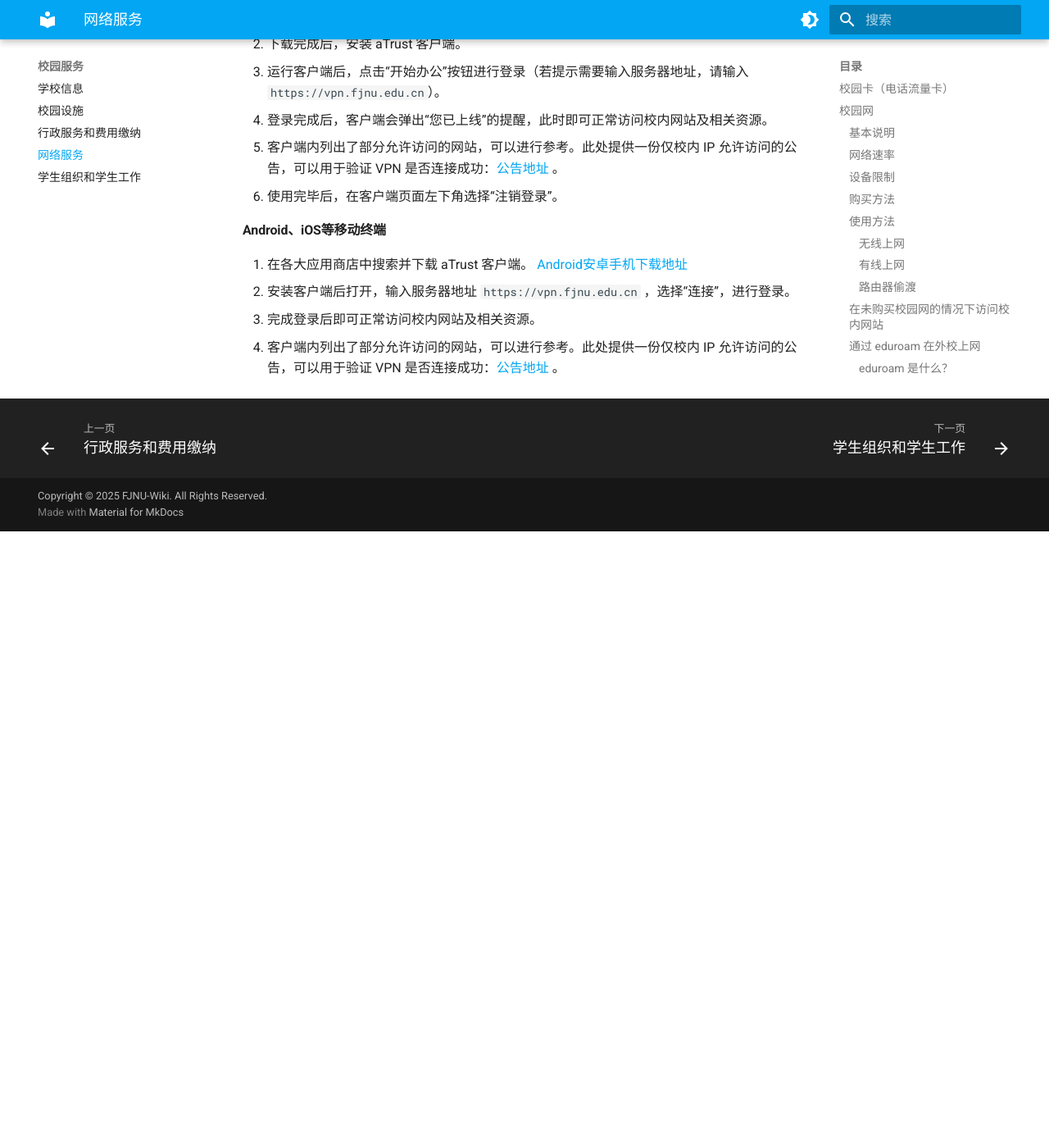
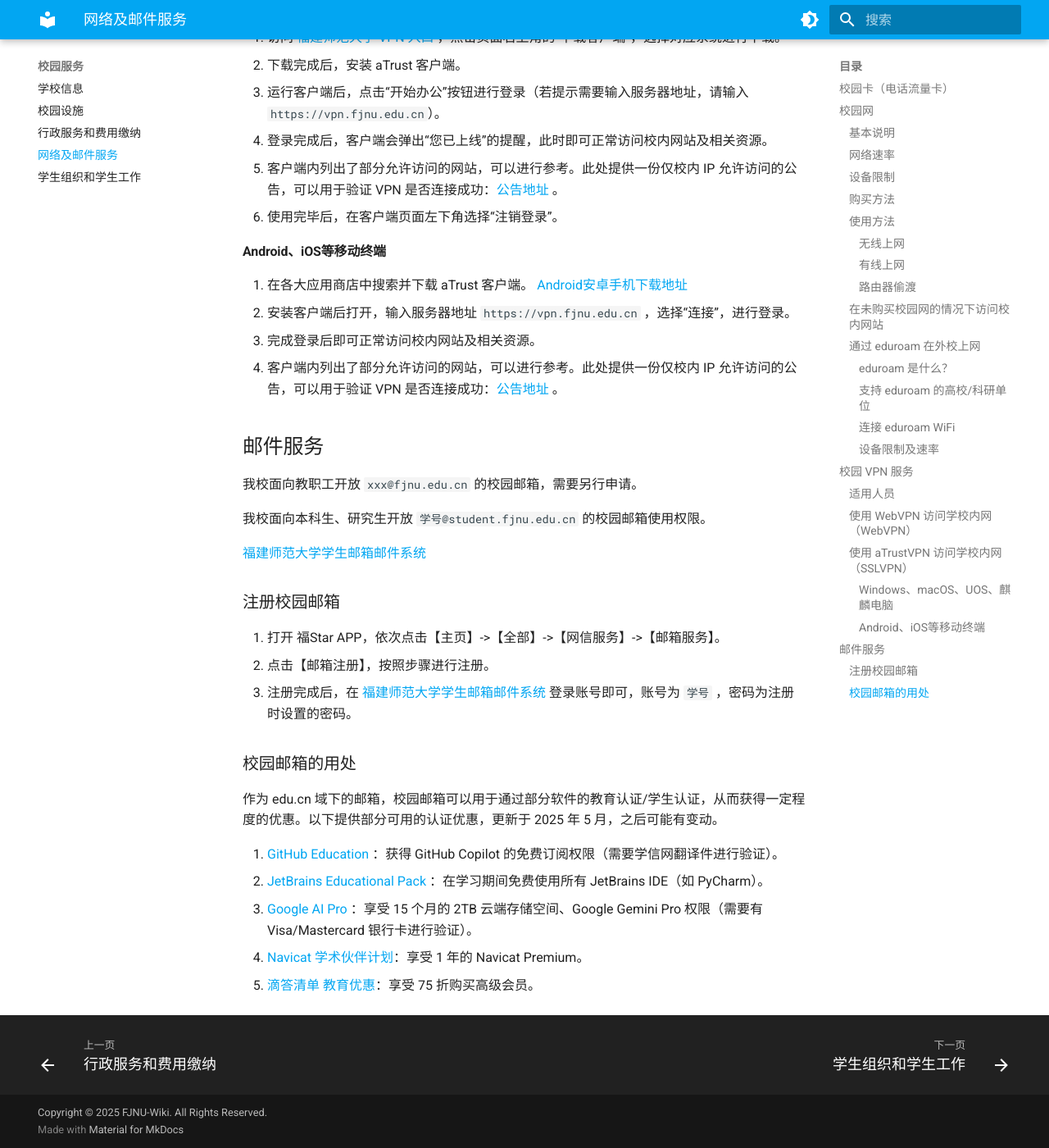
Before and after one commit to kanerty/FJNU-Wiki, an MkDocs documentation site: the page built from docs/service/network.md, in a window 1280 px wide and 1400 px high, scrolled down 4085 px. Shown: the whole window at 82% size. Built offline with MkDocs 1.6.1 and Material for MkDocs 9.7.7, drawn with Linux system fonts in a browser that asks for light colours; before the commit the page ends 4733 px from its top, so only the background shows below that; some of the changed text lies outside the part shown.

Commit message:
feat: 更新反诈骗案例、邮件服务介绍

```diff
--- a/docs/service/network.md
+++ b/docs/service/network.md
@@ -1,4 +1,4 @@
-# 网络服务
+# 网络及邮件服务
 
 ## 校园卡（电话流量卡） {#campus-sim-card}
 
@@ -105,20 +105,20 @@ eduroam WiFi 对一个账号仅支持一台设备上网。多个设备上网时
 
 ### 适用人员
 
-校园 VPN 服务对研究生、教职工为默认开启，本科生则需要自行启用。启用方法如下：
+校园 WebVPN 服务对研究生、教职工为默认开启，本科生则需要自行启用；SSLVPN 服务对教职工默认开启，本科生、研究生则需要自行启用。启用方法如下：
 
 1. 点击进入 [福建师范大学校园综合服务平台](https://school.app.fjnu.edu.cn/inte-service-platform-hall-schoolweb/topbar/person) 。
 2. 登录后在左侧菜单栏选择“其他服务”。
 3. 自助开通“sslvpn 服务”、“邮箱服务”及“webvpn 服务”。
 
-### 使用 WebVPN 访问学校内网
+### 使用 WebVPN 访问学校内网（WebVPN）
 
 本方法仅适用于访问图书馆资源、财务系统（教职工）、化学品管理系统（教职工）、大仪共享系统（教职工）、中国知网、万方数据库、部分期刊资源时使用。对于其它的使用场景，请使用 aTrustVPN。
 
 1. 访问 [福建师范大学 WebVPN 入口](https://vpn3.fjnu.edu.cn/auth/login) ，登录账号。
 2. 选择需要访问的网站（仅能通过该页面进行选择）。
 
-### 使用aTrustVPN 访问学校内网
+### 使用 aTrustVPN 访问学校内网（SSLVPN）
 
 #### Windows、macOS、UOS、麒麟电脑
 
@@ -135,3 +135,27 @@ eduroam WiFi 对一个账号仅支持一台设备上网。多个设备上网时
 2. 安装客户端后打开，输入服务器地址 `https://vpn.fjnu.edu.cn` ，选择“连接”，进行登录。
 3. 完成登录后即可正常访问校内网站及相关资源。
 4. 客户端内列出了部分允许访问的网站，可以进行参考。此处提供一份仅校内 IP 允许访问的公告，可以用于验证 VPN 是否连接成功：[公告地址](https://tky.fjnu.edu.cn/18/de/c10998a399582/page.psp) 。
+
+## 邮件服务 {#email}
+
+我校面向教职工开放 `xxx@fjnu.edu.cn` 的校园邮箱，需要另行申请。
+
+我校面向本科生、研究生开放 `学号@student.fjnu.edu.cn` 的校园邮箱使用权限。
+
+[福建师范大学学生邮箱邮件系统](http://student.fjnu.edu.cn/)
+
+### 注册校园邮箱
+
+1. 打开 福Star APP，依次点击【主页】->【全部】->【网信服务】->【邮箱服务】。
+2. 点击【邮箱注册】，按照步骤进行注册。
+3. 注册完成后，在 [福建师范大学学生邮箱邮件系统](http://student.fjnu.edu.cn/) 登录账号即可，账号为 `学号` ，密码为注册时设置的密码。
+
+### 校园邮箱的用处
+
+作为 edu.cn 域下的邮箱，校园邮箱可以用于通过部分软件的教育认证/学生认证，从而获得一定程度的优惠。以下提供部分可用的认证优惠，更新于 2025 年 5 月，之后可能有变动。
+
+1. [GitHub Education](https://education.github.com/) ：获得 GitHub Copilot 的免费订阅权限（需要学信网翻译件进行验证）。
+2. [JetBrains Educational Pack](https://www.jetbrains.com/academy/student-pack/) ：在学习期间免费使用所有 JetBrains IDE（如 PyCharm）。
+3. [Google AI Pro](https://one.google.com/plans) ：享受 15 个月的 2TB 云端存储空间、Google Gemini Pro 权限（需要有 Visa/Mastercard 银行卡进行验证）。
+4. [Navicat 学术伙伴计划](https://www.navicat.com.cn/sponsorship/education/student)：享受 1 年的 Navicat Premium。
+5. [滴答清单 教育优惠](https://www.dida365.com/education)：享受 75 折购买高级会员。
--- a/mkdocs.yml
+++ b/mkdocs.yml
@@ -49,7 +49,7 @@ nav:
     - 学校信息: service/info.md
     - 校园设施: service/facilities.md
     - 行政服务和费用缴纳: service/services.md
-    - 网络服务: service/network.md
+    - 网络及邮件服务: service/network.md
     - 学生组织和学生工作: service/group.md
   - 复习资料: repo.md
   - 学院详情:
```
Also changed, not shown: docs/new/anti-fraud.md (+5 -0 lines).
